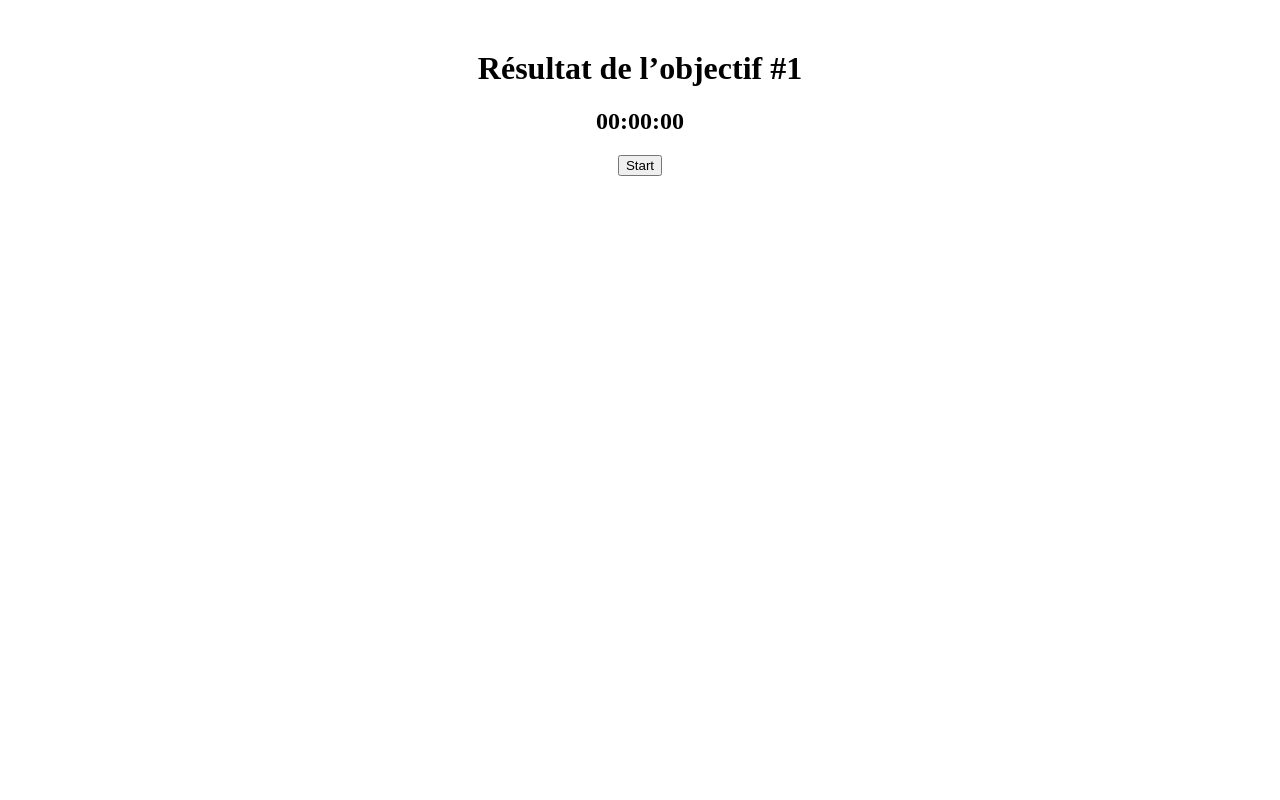
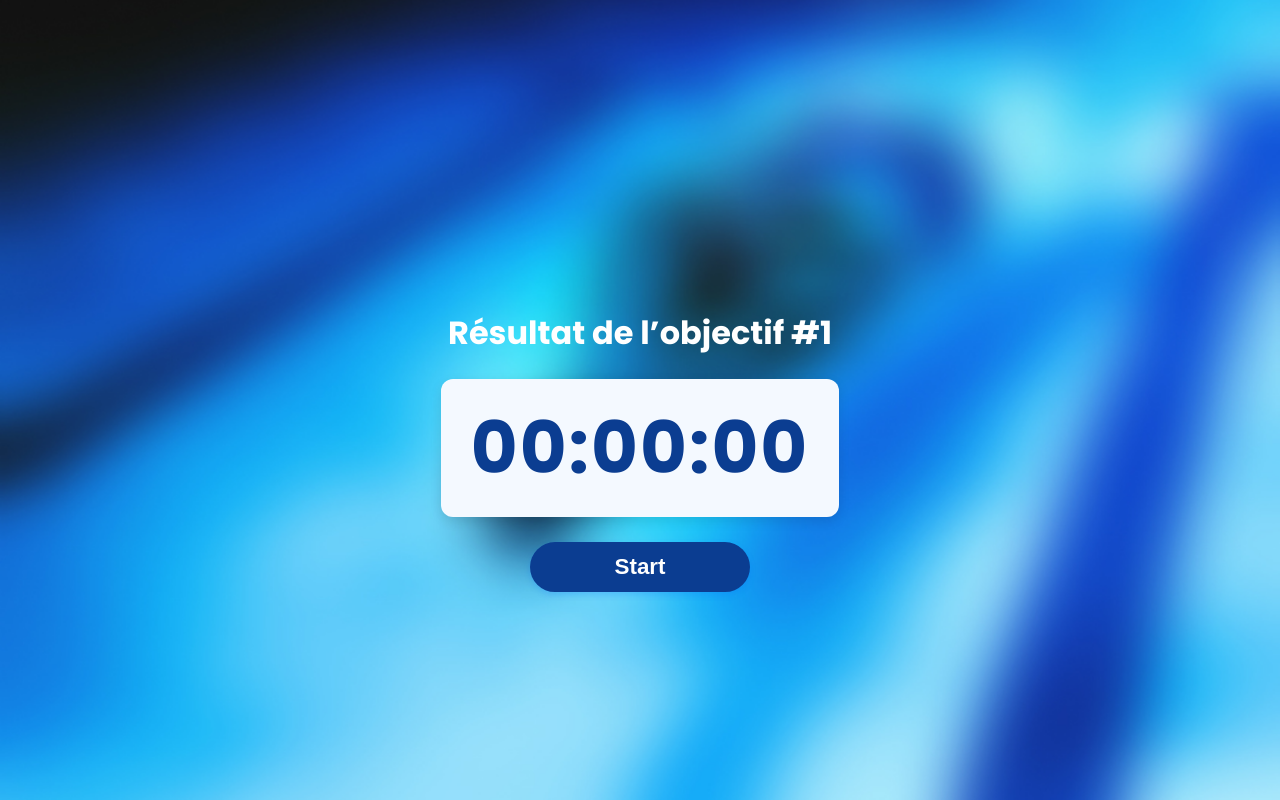
Before and after one commit to FaresBza/swimgoals_travail_bachelor, a Next.js app in the folder swimgoals_frontend/: page /objectives/result/1 in a window 1280 px wide. Built offline with nearby package versions, Linux system fonts and the light colour scheme.

Commit message:
Add styles for the Timer component and improved the structure of the TimeDisplay and TimerControls components

```diff
--- a/swimgoals_frontend/src/app/objectives/result/[objectiveId]/TimeDisplay.tsx
+++ b/swimgoals_frontend/src/app/objectives/result/[objectiveId]/TimeDisplay.tsx
@@ -1,8 +1,6 @@
-type TimeDisplayProps = {
-    time: number;
-};
+import "@/app/styles/Timer.scss";
 
-const TimeDisplay = ({ time }: TimeDisplayProps) => {
+const TimeDisplay = ({ time }: { time: number }) => {
     const formatTime = (ms: number) => {
         const totalSeconds = Math.floor(ms / 1000);
         const minutes = Math.floor(totalSeconds / 60);
@@ -12,9 +10,7 @@ const TimeDisplay = ({ time }: TimeDisplayProps) => {
         return `${String(minutes).padStart(2, "0")}:${String(seconds).padStart(2, "0")}:${String(Math.floor(milliseconds / 10)).padStart(2, "0")}`;
     };
 
-    return (
-        <h2>{formatTime(time)}</h2>
-    );
+    return <div className="timer-display">{formatTime(time)}</div>;
 };
 
 export default TimeDisplay;
--- a/swimgoals_frontend/src/app/objectives/result/[objectiveId]/TimerControls.tsx
+++ b/swimgoals_frontend/src/app/objectives/result/[objectiveId]/TimerControls.tsx
@@ -1,16 +1,18 @@
-type TimerControlsProps = {
+import "@/app/styles/Timer.scss";
+
+const TimerControls = ({ isRunning, onStart, onStop }: {
     isRunning: boolean;
     onStart: () => void;
     onStop: () => void;
-};
-
-const TimerControls = ({ isRunning, onStart, onStop }: TimerControlsProps) => {
+}) => {
     return (
-        <button onClick={isRunning ? onStop : onStart}>
+        <button
+            className="timer-button"
+            onClick={isRunning ? onStop : onStart}
+        >
             {isRunning ? "Stop" : "Start"}
         </button>
     );
 };
 
-
 export default TimerControls;
--- a/swimgoals_frontend/src/app/objectives/result/[objectiveId]/page.tsx
+++ b/swimgoals_frontend/src/app/objectives/result/[objectiveId]/page.tsx
@@ -5,6 +5,9 @@ import { useParams } from "next/navigation";
 import { useState, useRef } from "react";
 import TimerDisplay from "@/app/objectives/result/[objectiveId]/TimeDisplay";
 import TimerControls from "@/app/objectives/result/[objectiveId]/TimerControls";
+
+import '@/app/styles/Timer.scss'
+import "./../../../styles/BackgroundImage.scss";
 
 const ObjectiveResult = () => {
     const { objectiveId } = useParams();
@@ -38,12 +41,15 @@ const ObjectiveResult = () => {
     };
 
     return (
-        <div style={{ textAlign: "center", marginTop: 50 }}>
-        <h1>Résultat de l’objectif #{objectiveId}</h1>
-        <TimerDisplay time={time} />
-        <TimerControls isRunning={running} onStart={start} onStop={stop} />
+        <div className="container blur">
+            <div className="timer-container">
+                <h1>Résultat de l’objectif #{objectiveId}</h1>
+                <TimerDisplay time={time} />
+                <TimerControls isRunning={running} onStart={start} onStop={stop} />
+            </div>
         </div>
     );
+
 };
 
 export default ObjectiveResult;
--- /dev/null
+++ b/swimgoals_frontend/src/app/styles/Timer.scss
@@ -0,0 +1,62 @@
+// app/styles/Timer.module.scss
+
+@use 'variables';
+
+.timer-container {
+    display: flex;
+    flex-direction: column;
+    align-items: center;
+    justify-content: center;
+    margin-top: 40px;
+    padding: 20px;
+    font-family: variables.$global-font-family;
+
+    position: fixed;
+        top: 50%;
+        left: 50%;
+        transform: translate(-50%, -50%);
+        width: 70%;
+}
+
+.timer-display {
+    font-size: 3.5rem;
+    font-weight: bold;
+    letter-spacing: 2px;
+    color: variables.$global-blue;
+    background-color: #f4f9ff;
+    padding: 15px 30px;
+    border-radius: 12px;
+    box-shadow: 0 4px 12px rgba(0, 0, 0, 0.1);
+    margin-bottom: 25px;
+    font-variant-numeric: tabular-nums;
+}
+
+.timer-button {
+    padding: 12px 30px;
+    font-size: 1.2rem;
+    font-weight: 600;
+    border: none;
+    border-radius: 25px;
+    background-color: variables.$global-blue;
+    color: white;
+    cursor: pointer;
+    transition: background-color 0.3s;
+    box-shadow: 0 3px 6px rgba(0, 102, 255, 0.2);
+    width: 180px;
+    text-align: center;
+
+    &:hover {
+        background-color: darken(variables.$global-blue, 10%);
+    }
+}
+
+@media (min-width: 768px) {
+    .timer-display {
+        font-size: 4.5rem;
+    }
+
+    .timer-button {
+        font-size: 1.4rem;
+        width: 220px;
+    }
+}
```
